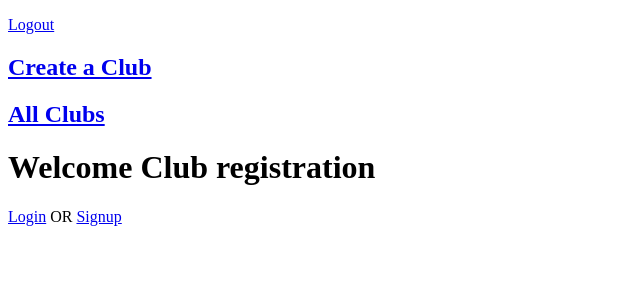
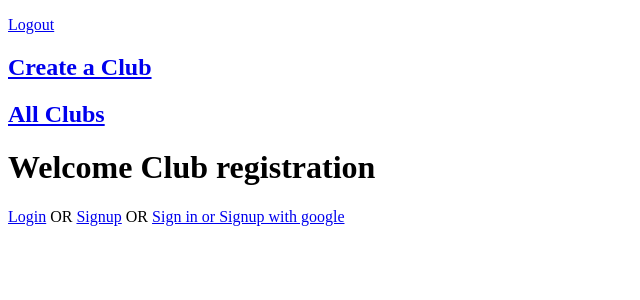
Before and after one commit to tbenis/club-registration, a Rails app: page / in a window 1280 px wide. Shown: the top 300 px of the page, without its empty margins (0-640 px from the left). Run offline with Rails 7, Linux system fonts and the light colour scheme; style sheets or scripts are compiled from the project's sources.

Commit message:
omni auth routing

```diff
--- a/app/views/sessions/welcome.html.erb
+++ b/app/views/sessions/welcome.html.erb
@@ -4,4 +4,7 @@
     <%= link_to "Login", login_path %>
     OR
     <%= link_to "Signup", signup_path %>
+    OR
+
+    <%= link_to "Sign in or Signup with google", '/auth/google_oauth2',  method: :post %>
 </p>
--- a/config/routes.rb
+++ b/config/routes.rb
@@ -4,6 +4,8 @@ Rails.application.routes.draw do
   post '/login' => 'sessions#create'
   get '/signup' => 'users#new'
   delete '/logout' => 'sessions#destroy'
+
+  get '/auth/:provider/callback' => 'sessions#create'
 
 
   resources :users
```
